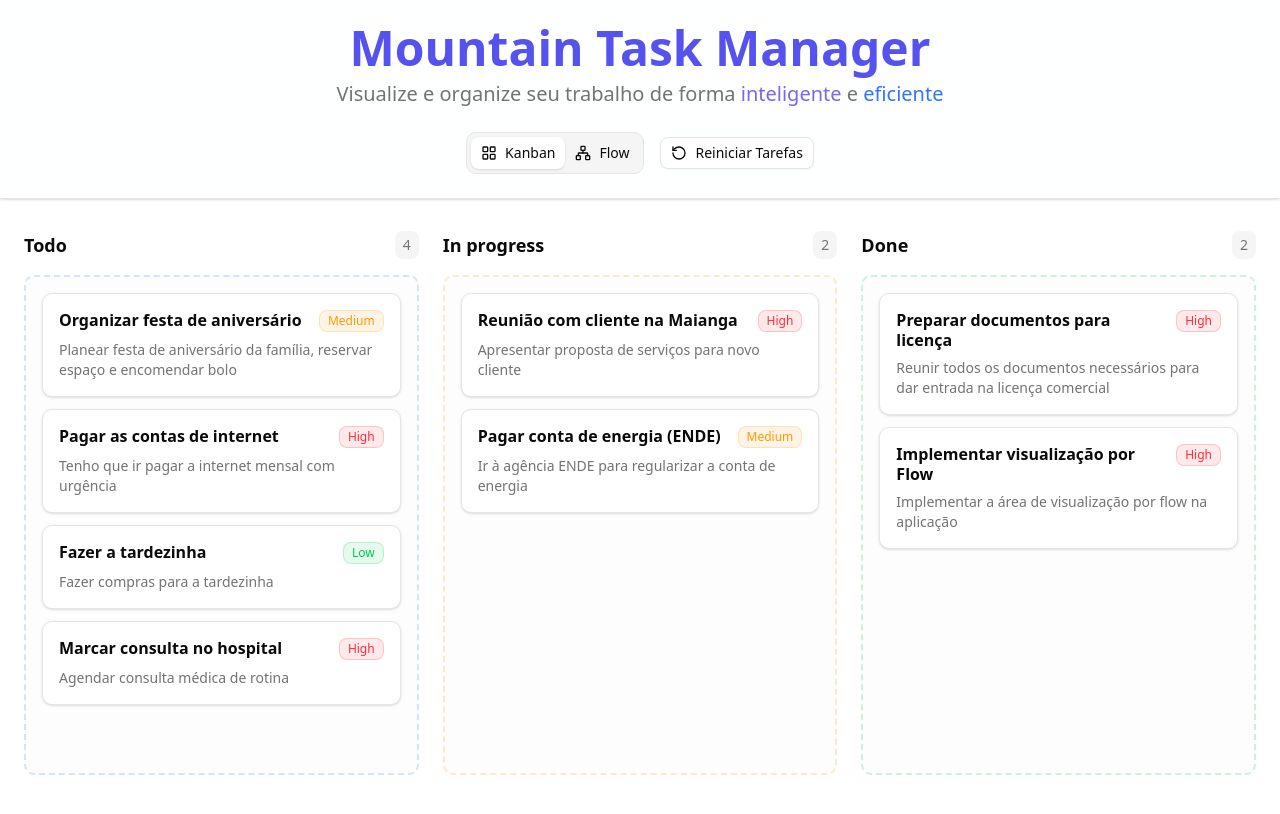
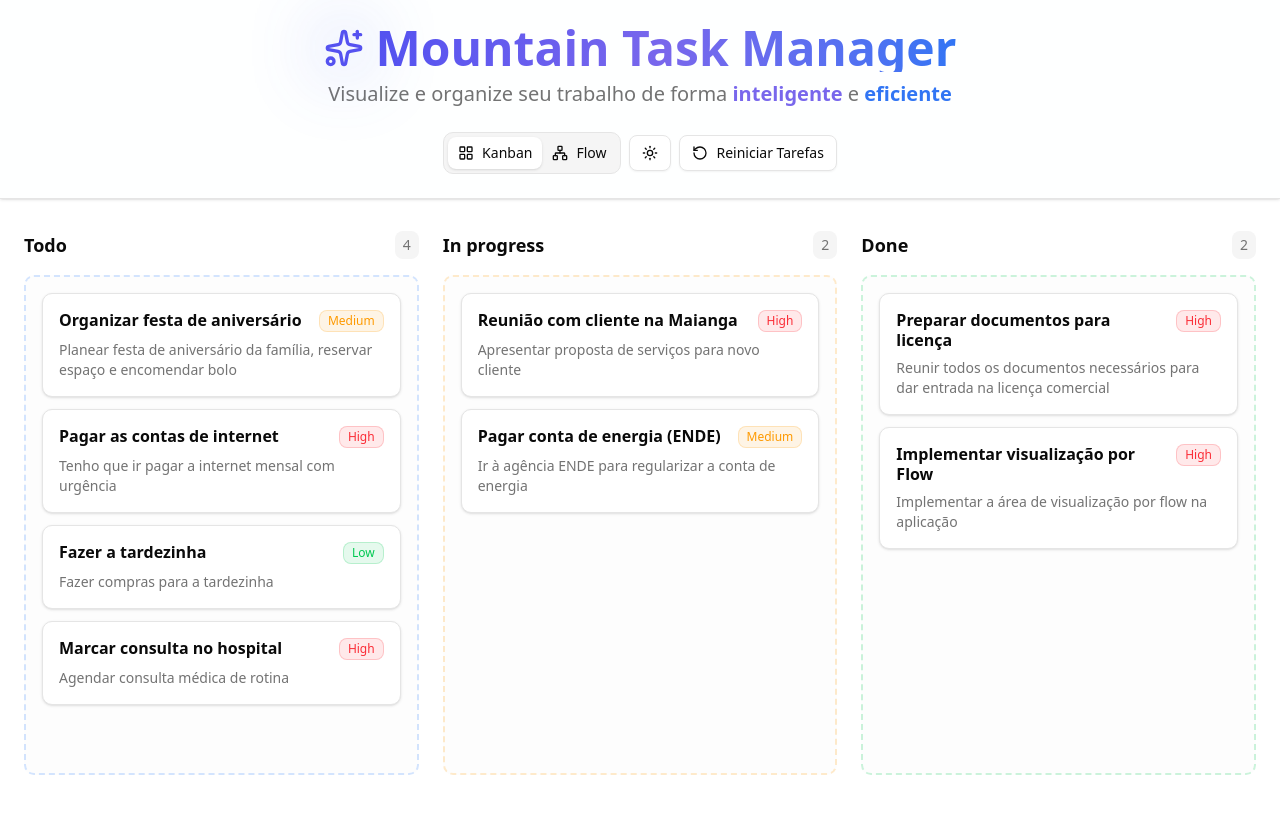
Before and after one commit to epifaniofrancisco/mountain-task-manager, a React (Vite) app: page /tasks in a window 1280 px wide. Shown: the top 814 px of the page. Built offline with nearby package versions, Linux system fonts and the light colour scheme.

Commit message:
feat: add ThemeToggle component and useDarkMode hook for theme management

```diff
--- a/src/TasksPage.tsx
+++ b/src/TasksPage.tsx
@@ -1,7 +1,8 @@
 import { useState } from "react";
 import { ViewToggle } from "./components/ViewToggle";
+import { ThemeToggle } from "./components/ThemeToggle";
 import { Button } from "./components/ui/button";
-import { RotateCcw } from "lucide-react";
+import { RotateCcw, Sparkles } from "lucide-react";
 import { useTaskStore } from "./hooks/taskStore";
 import { KanbanView } from "./components/kanban/KanbanView";
 import FlowView from "./components/flow/FlowView";
@@ -21,25 +22,40 @@ export default function TasksPage() {
 	};
 
 	return (
-		<div className="min-h-screen bg-background">
+		<div className="min-h-screen bg-background transition-colors duration-300">
 			<header className="border-b bg-card/50 backdrop-blur-sm sticky top-0 z-10 shadow-sm">
 				<div className="container mx-auto px-6 py-6">
 					<div className="flex flex-col items-center text-center space-y-4">
 						<div className="space-y-2">
-							<h1 className="text-4xl md:text-5xl font-bold bg-clip-text text-[#5552F0]">
+							<div className="flex items-center justify-center gap-3">
+								<div className="relative">
+									<div className="absolute inset-0 bg-gradient-to-r from-[#5552F0] to-[#3175F4] blur-2xl opacity-20 animate-pulse" />
+									<Sparkles className="h-10 w-10 text-[#5552F0] relative" />
+								</div>
+								<h1 className="text-4xl md:text-5xl font-bold bg-gradient-to-r from-[#5552F0] via-[#7967EC] to-[#3175F4] bg-clip-text text-transparent">
 									Mountain Task Manager
 								</h1>
-							<p className="text-xl  text-muted-foreground max-w-2xl mx-auto">
-								Visualize e organize seu trabalho de forma <span className="text-[#7967EC]">inteligente</span> e <span className="text-[#3175F4]">eficiente</span>
+							</div>
+							<p className="text-xl text-muted-foreground max-w-2xl mx-auto">
+								Visualize e organize seu trabalho de forma{" "}
+								<span className="text-[#7967EC] font-semibold">
+									inteligente
+								</span>{" "}
+								e{" "}
+								<span className="text-[#3175F4] font-semibold">
+									eficiente
+								</span>
 							</p>
 						</div>
-						<div className="flex items-center gap-4 pt-2">
+
+						<div className="flex items-center gap-2 pt-2 flex-wrap justify-center">
 							<ViewToggle view={view} onViewChange={setView} />
+							<div className="flex items-center gap-2">
+								<ThemeToggle />
 								<Button
 									onClick={handleReset}
 									variant="outline"
-								size="sm"
-								className="gap-2"
+									className="gap-2 hover:scale-105 transition-transform"
 								>
 									<RotateCcw className="h-4 w-4" />
 									Reiniciar Tarefas
@@ -47,10 +63,13 @@ export default function TasksPage() {
 							</div>
 						</div>
 					</div>
+				</div>
 			</header>
 
 			<main className="container mx-auto px-6 py-8">
+				<div className="animate-in fade-in duration-500">
 					{view === "kanban" ? <KanbanView /> : <FlowView />}
+				</div>
 			</main>
 		</div>
 	);
--- /dev/null
+++ b/src/components/ThemeToggle.tsx
@@ -0,0 +1,19 @@
+import { Moon, Sun } from "lucide-react";
+import { Button } from "./ui/button";
+import { useDarkMode } from "@/hooks/useDarkMode";
+
+export function ThemeToggle() {
+    const { isDark, toggleTheme } = useDarkMode();
+
+    return (
+        <Button
+            variant="outline"
+            onClick={toggleTheme}
+            className="relative overflow-hidden transition-all duration-300 hover:scale-105"
+            aria-label={isDark ? "Ativar modo claro" : "Ativar modo escuro"}
+        >
+            <Sun className="h-4 w-4 rotate-0 scale-100 transition-all dark:-rotate-90 dark:scale-0" />
+            <Moon className="absolute h-4 w-4 rotate-90 scale-0 transition-all dark:rotate-0 dark:scale-100" />
+        </Button>
+    );
+}
--- /dev/null
+++ b/src/hooks/useDarkMode.ts
@@ -0,0 +1,27 @@
+import { useEffect, useState } from "react";
+
+export function useDarkMode() {
+    const [isDark, setIsDark] = useState(() => {
+        const saved = localStorage.getItem("theme");
+        if (saved) {
+            return saved === "dark";
+        }
+        return window.matchMedia("(prefers-color-scheme: dark)").matches;
+    });
+
+    useEffect(() => {
+        const root = document.documentElement;
+
+        if (isDark) {
+            root.classList.add("dark");
+            localStorage.setItem("theme", "dark");
+        } else {
+            root.classList.remove("dark");
+            localStorage.setItem("theme", "light");
+        }
+    }, [isDark]);
+
+    const toggleTheme = () => setIsDark((prev) => !prev);
+
+    return { isDark, toggleTheme };
+}
```
Lines whose indentation alone changed are shown as unchanged.
